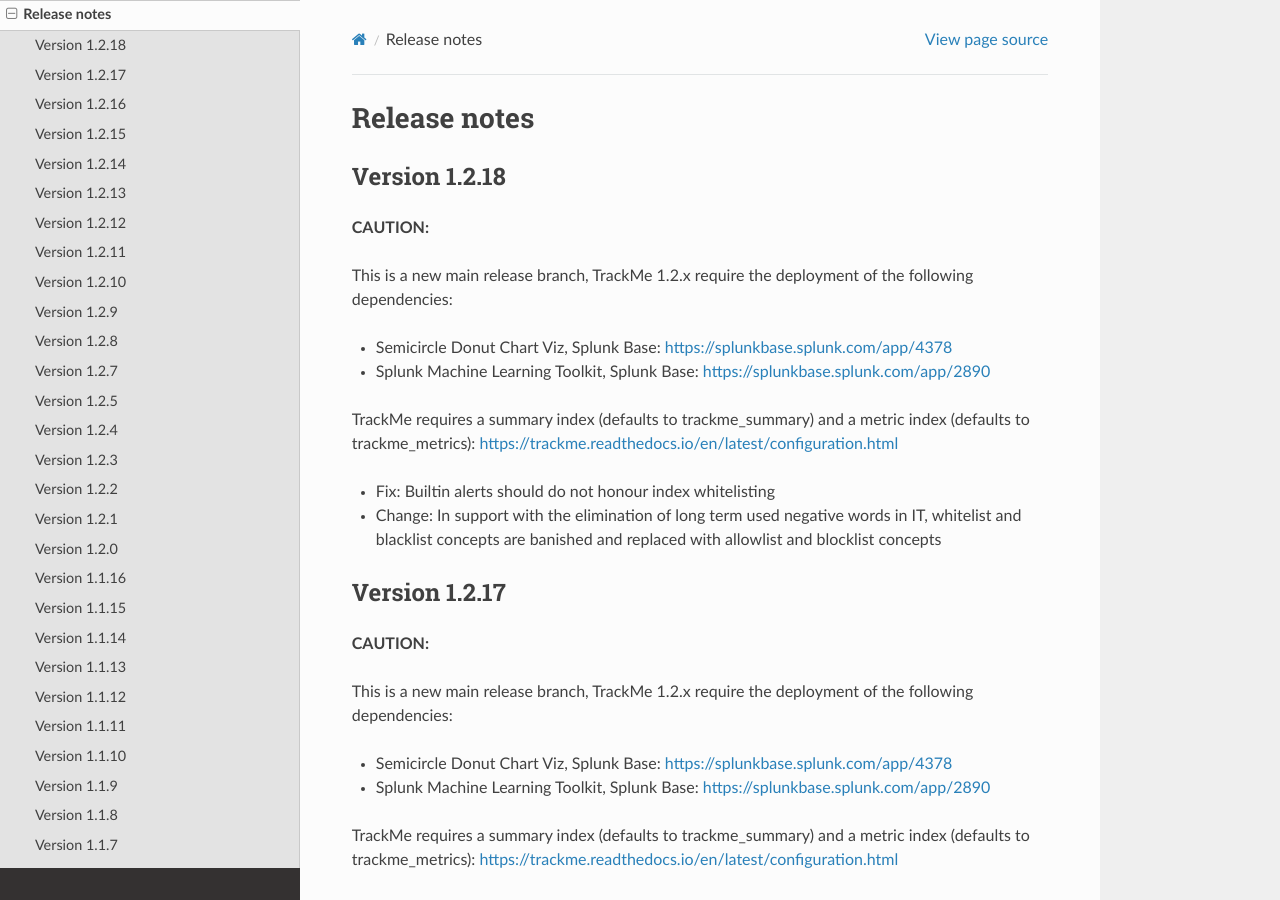
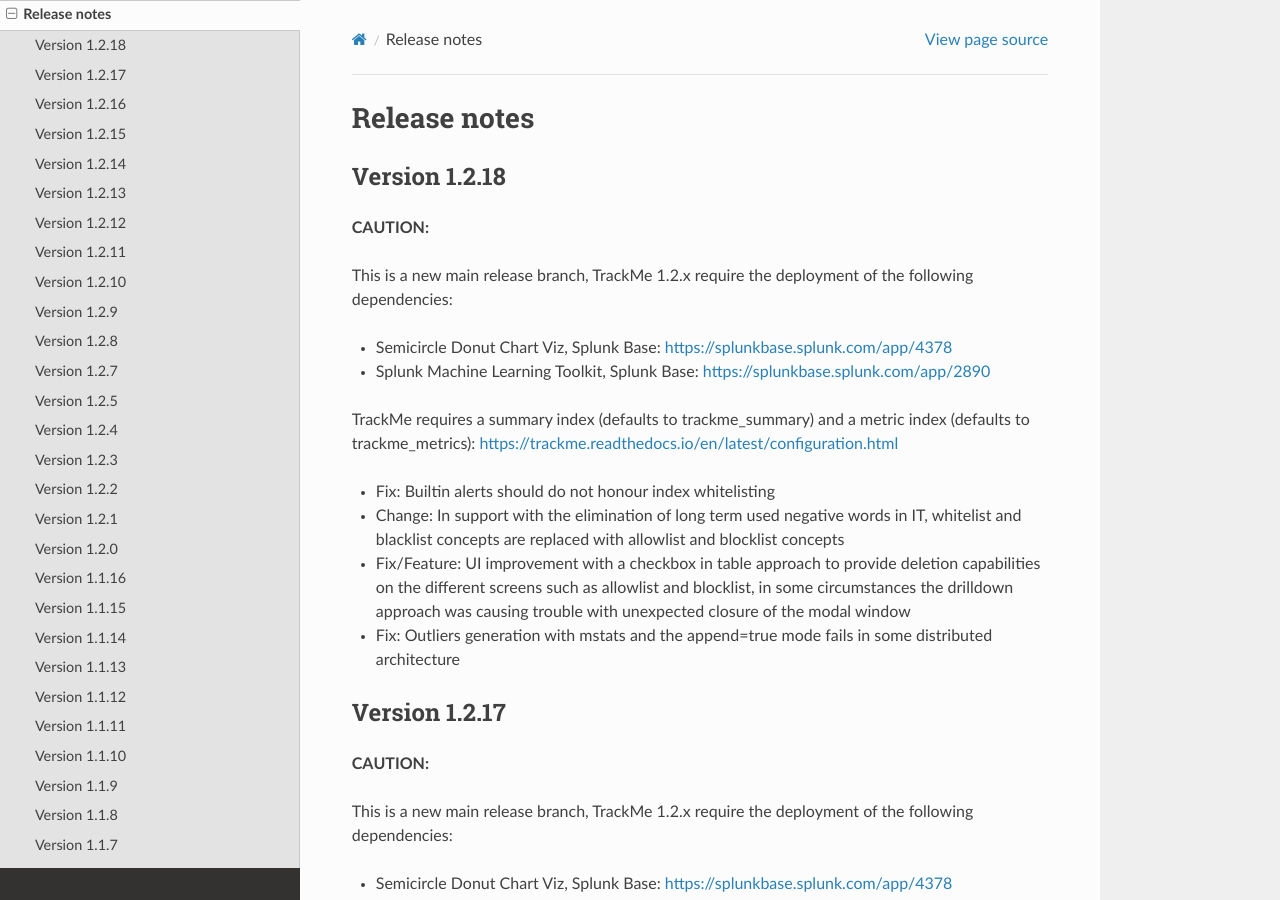
Before and after one commit to guilhemmarchand/trackme, a Sphinx documentation site: the page built from docs/releasenotes.rst, in a window 1280 px wide and 900 px high. Built offline with Sphinx 7.4.7 and the Read the Docs theme 2.0.0, drawn with Linux system fonts in a browser that asks for light colours.

Commit message:
Work in progress

```diff
--- a/docs/releasenotes.rst
+++ b/docs/releasenotes.rst
@@ -15,7 +15,9 @@
 https://trackme.readthedocs.io/en/latest/configuration.html
 
 - Fix: Builtin alerts should do not honour index whitelisting
-- Change: In support with the elimination of long term used negative words in IT, whitelist and blacklist concepts are banished and replaced with allowlist and blocklist concepts
+- Change: In support with the elimination of long term used negative words in IT, whitelist and blacklist concepts are replaced with allowlist and blocklist concepts
+- Fix/Feature: UI improvement with a checkbox in table approach to provide deletion capabilities on the different screens such as allowlist and blocklist, in some circumstances the drilldown approach was causing trouble with unexpected closure of the modal window
+- Fix: Outliers generation with mstats and the append=true mode fails in some distributed architecture
 
 Version 1.2.17
 ==============
```
Also changed, not shown: 1 other file.
